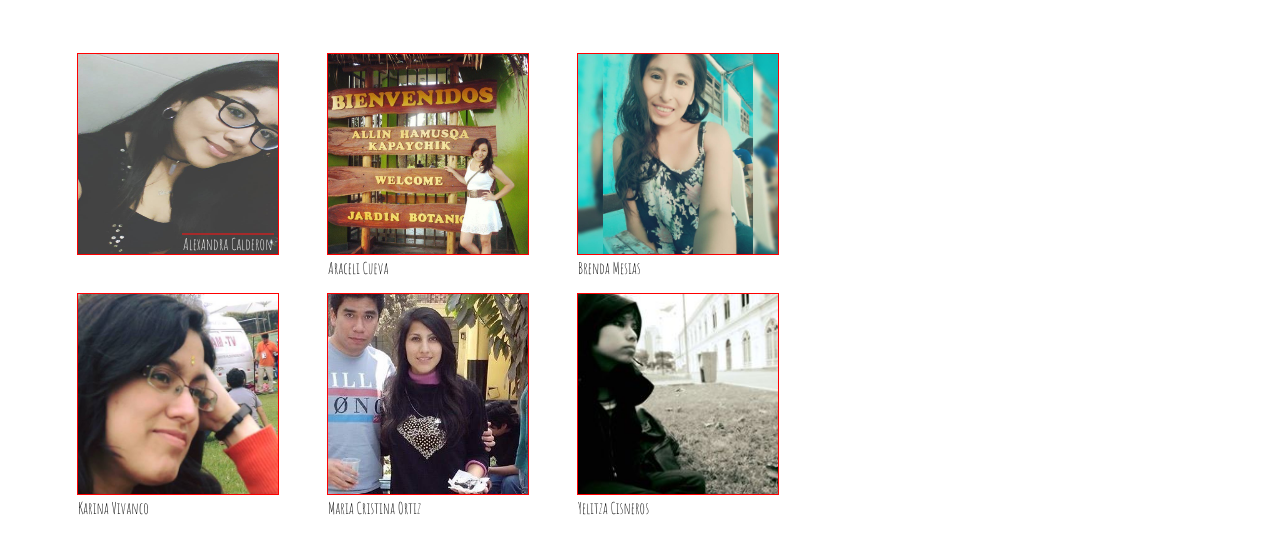
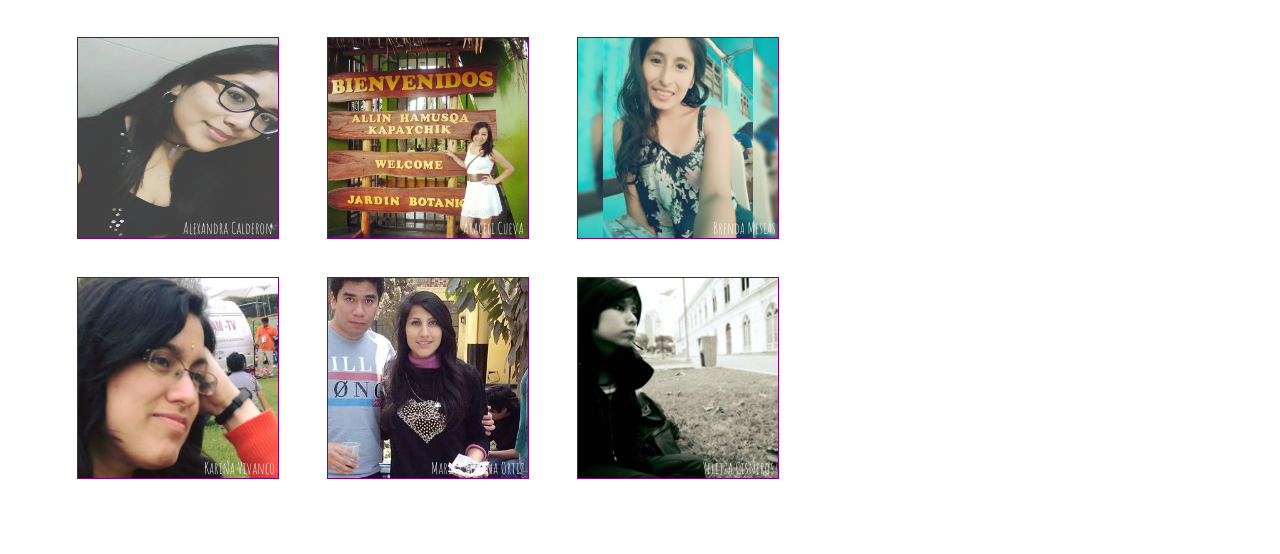
Before and after one commit to betsy18/nuestras-coders, a plain HTML site: page index.html in a window 1280 px wide. Shown: the part 114-668 px from the top of the page. Drawn offline with Linux system fonts and the light colour scheme.

Commit message:
Modificacion del css: text, p

```diff
--- a/css/main.css
+++ b/css/main.css
@@ -3,14 +3,14 @@
 }
 
 div{
-    outline: 1px solid red;
-    width: 200px;
-    height: 200px;
-    box-sizing: border-box;
-    float: left;
-    margin: 20px;
-    margin-left: 30px;
+
 }
+
+div :hover{
+
+}
+
+
 
 h1{
     outline: 1px solid yellow;
@@ -32,17 +32,51 @@ figure{
     width: 900px;
     height: 500px;
     position: relative;
-    display: inline-block;
 }
 
 p{
     position: absolute;
+    color: white;
+    margin: 0px;
+    font-size: 16px;
+}
+
+.box{
+    outline: 1px solid purple;
+    width: 200px;
+    height: 200px;
+    box-sizing: border-box;
+    float: left;
+    margin: 20px;
+    margin-left: 30px;
+}
+
+.text1{
     top: 200px;
     left: 135px;
-    bottom: 300px;
-    margin: 0px;
-    font-size: 16px;
-    outline: 1px solid brown;
-    color: white;
+}
 
+.text2{
+    top: 200px;
+    left: 415px;
 }
+
+.text3{
+    top: 200px;
+    left: 665px;
+}
+
+.text4{
+    top: 440px;
+    left: 156px;
+}
+
+.text5{
+    top: 440px;
+    left: 383px;
+}
+
+.text6{
+    top: 440px;
+    left: 655px;
+}
--- a/index.html
+++ b/index.html
@@ -11,13 +11,18 @@
     <h1>Nuestras Coders</h1>
 
     <figure>
-        <div><img src="assets/img/ale.jpg" alt="ale">
-            <p>Alexandra Calderon</p></div>
-        <div><img src="assets/img/ara.jpg" alt="ara">Araceli Cueva</div>
-        <div><img src="assets/img/brenda.jpg" alt="brenda">Brenda Mesias</div>
-        <div><img src="assets/img/karina.jpg" alt="karina">Karina Vivanco</div>
-        <div><img src="assets/img/macri.jpg" alt="macri">Maria Cristina Ortiz</div>
-        <div><img src="assets/img/yelitza.jpg" alt="yelitza">Yelitza Cisneros</div>
+        <div class="box"><img src="assets/img/ale.jpg" alt="ale">
+            <p class="text1">Alexandra Calderon</p></div>
+        <div class="box"><img src="assets/img/ara.jpg" alt="ara">
+            <p class="text2">Araceli Cueva</p></div>
+        <div class="box"><img src="assets/img/brenda.jpg" alt="brenda">
+           <p class="text3">Brenda Mesias</div>
+        <div class="box"><img src="assets/img/karina.jpg" alt="karina">
+           <p class="text4">Karina Vivanco</div>
+        <div class="box"><img src="assets/img/macri.jpg" alt="macri">
+           <p class="text5">Maria Cristina Ortiz</p></div>
+        <div class="box"><img src="assets/img/yelitza.jpg" alt="yelitza">
+           <p class="text6">Yelitza Cisneros</p></div>
     </figure>
 
     <script type="text/javascript" src="js/app.js"></script>
```
